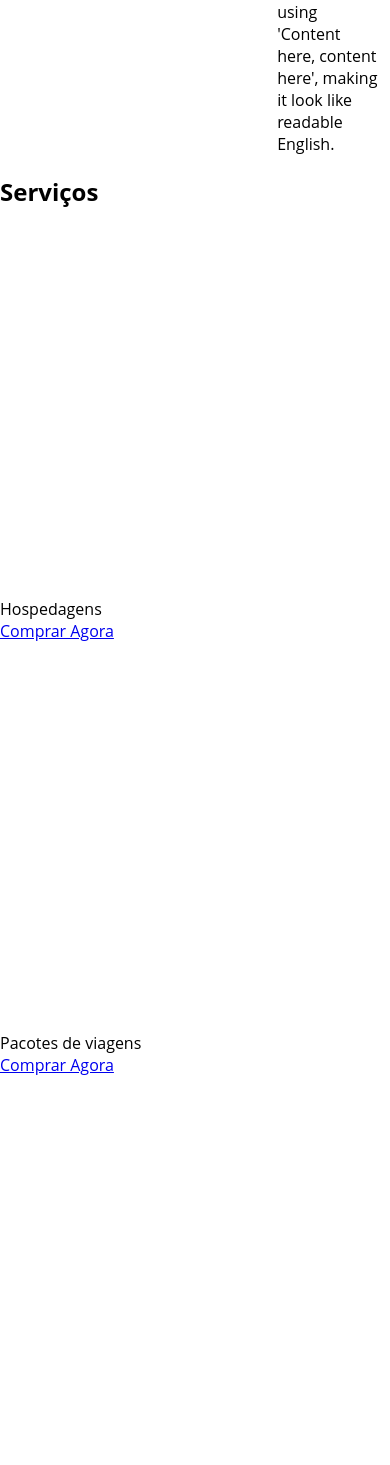
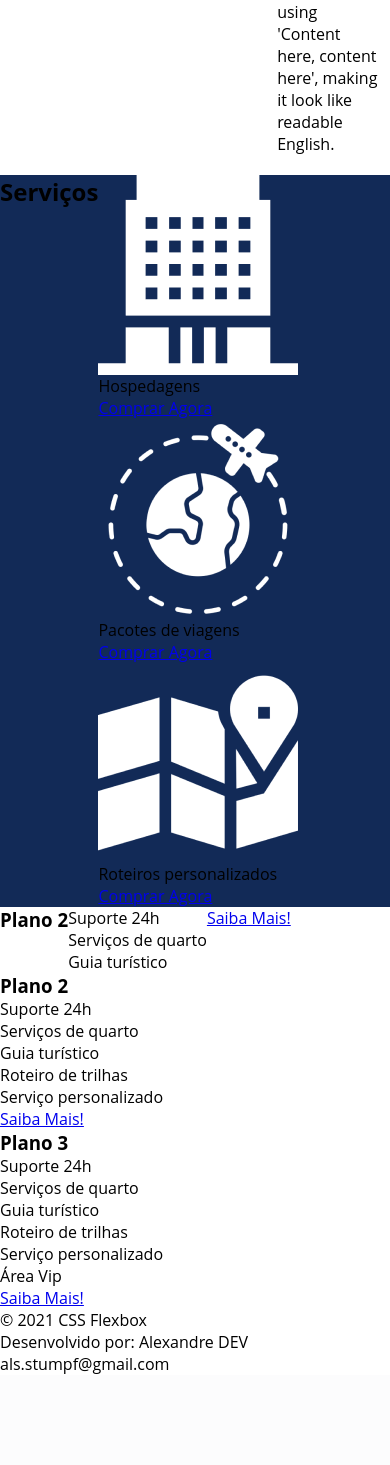
Before and after one commit to stumpf-alexandre/projetos_dio, a PHP site: page / in a window 390 px wide. Shown: the part 1497-2962 px from the top of the page. After the commit the page ends 2871 px from the top, so only its background shows below. Run offline with PHP 8.4, Linux system fonts and the light colour scheme.

Commit message:
estilizando quem somos e tornando imagens responsivas

```diff
--- a/ImpulsoJavaScript/flexBox/flexProjeto/index.html
+++ b/ImpulsoJavaScript/flexBox/flexProjeto/index.html
@@ -10,6 +10,7 @@
     <link href="https://fonts.googleapis.com/css2?family=Open+Sans:ital,wght@0,300;0,400;0,600;0,700;1,300;;1,400;1,600&display=swap">
 </head>
 <body>
+    <!--menu-->
     <header>
         <div  class="flexContainer menu">
             <div>
@@ -23,6 +24,7 @@
         </div>
     </header>
 
+    <!--apresentação-->
     <div class="flexContainer presentation">
         <div class="presentationText">
             <h1>Flex <br>Turismos</h1>
@@ -30,11 +32,13 @@
             <a href="">Saiba Mais!</a>
         </div>
 
+        <!--imagem apresentação-->
         <div>
             <div><img src="./imagem/0-main.png" alt="banner de apresentação"></div>
         </div>
     </div>
 
+    <!--quem somos-->
     <div  class="flexContainer" id="whoWeAre">
         <div>
             <h2>Quem somos</h2>
@@ -42,41 +46,51 @@
             <p>The point of using Lorem Ipsum is that it has a more-or-less normal distribution of letters, as opposed to using 'Content here, content here', making it look like readable English.</p>
         </div>
 
+        <!--imagem quem somos-->
         <div>
             <img src="./imagem/1-quem-somos.png" alt="balcão de atendimento">
         </div>
     </div>
 
-    <div>
+    <!--serviços-->
+    <div class="externalContainer">
+        <div class="flexContainer">
             <div>
                 <h2>Serviços</h2>
             </div>
 
             <div>
                 <div>
-                <div><img src="./imagem/icon-2.png" alt="hospedagens"></div>
+                    <div>
+                        <img src="./imagem/icon-2.png" alt="hospedagens">
+                    </div>
                     <p>Hospedagens</p>
                     <a href="#">Comprar Agora</a>
                 </div>
 
                 <div>
-               <div><img src="./imagem/icon-1.png" alt="pacote de viagens"></div>
+                    <div>
+                        <img src="./imagem/icon-1.png" alt="pacote de viagens">
+                    </div>
                     <p>Pacotes de viagens</p>
                     <a href="#">Comprar Agora</a>
                 </div>
 
                 <div>
-                <div><img src="./imagem/icon-3.png" alt="roteiros personalizados"></div>
+                    <div>
+                        <img src="./imagem/icon-3.png" alt="roteiros personalizados">
+                    </div>
                     <p>Roteiros personalizados</p>
                     <a href="#">Comprar Agora</a>
                 </div>
 
             </div>
         </div>
+    </div>
 
     <div>
 
-        <div>
+        <div class="flexContainer">
             <h3>Plano 2</h3>
             <ul>
                 <li>Suporte 24h</li>
@@ -112,6 +126,7 @@
         </div>
     </div>
 
+    <!--rodapé-->
     <footer>
         <p>&copy; 2021 CSS Flexbox</p>
         <p>Desenvolvido por: Alexandre DEV</p>
--- a/ImpulsoJavaScript/flexBox/flexProjeto/style.css
+++ b/ImpulsoJavaScript/flexBox/flexProjeto/style.css
@@ -91,5 +91,9 @@
     position: relative;
 }
 #whoWeAre img{
-    min-width: 550px;
+    width: 550px;
 }
+.externalContainer{
+    background-color: #122A57;
+    width: 100%;
+}
```
Lines whose indentation alone changed are shown as unchanged.
